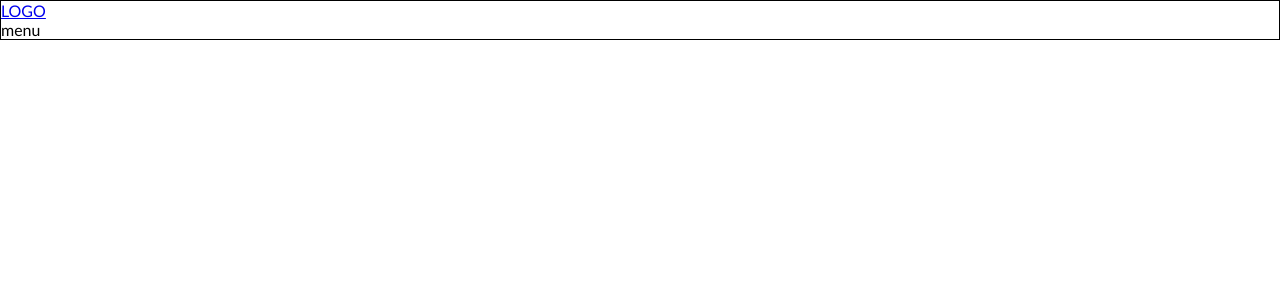
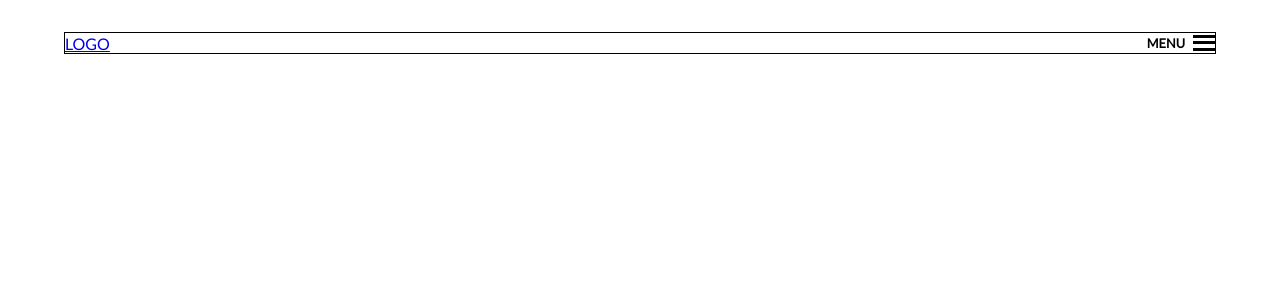
Before and after one commit to SizweMalobola/Portfolio_site, a React (Create React App) app: page / in a window 1280 px wide. Shown: the top 300 px of the page. Built offline with nearby package versions, Linux system fonts and the light colour scheme.

Commit message:
added icons and relevent styling

```diff
--- a/src/components/Navbar.js
+++ b/src/components/Navbar.js
@@ -10,7 +10,12 @@ function Navbar() {
         LOGO
       </a>
       <div className={styles["menu"]}>
-        <span>menu</span>
+        <span className={styles["menu-text"]}>MENU</span>
+        <b className={styles["menu-icons"]}>
+          <i></i>
+          <i></i>
+          <i></i>
+        </b>
       </div>
     </nav>
   );
--- a/src/components/navbarStyle.module.css
+++ b/src/components/navbarStyle.module.css
@@ -1,7 +1,33 @@
 .container {
   position: fixed;
-  top: 0;
+  top: 4%;
   left: 0;
   right: 0;
   border: solid 1px black;
+  display: flex;
+  justify-content: space-between;
+  align-items: center;
+  margin: 0 4rem;
 }
+.menu {
+  display: flex;
+  justify-content: center;
+  align-items: center;
+}
+.menu-text {
+  padding-right: 8px;
+  font-weight: 600;
+  font-size: 0.8rem;
+}
+.menu-icons {
+  display: flex;
+  flex-direction: column;
+  justify-content: space-around;
+  width: 22px;
+  height: 20px;
+}
+.menu-icons i {
+  height: 3px;
+  background-color: black;
+  width: 100%;
+}
```
